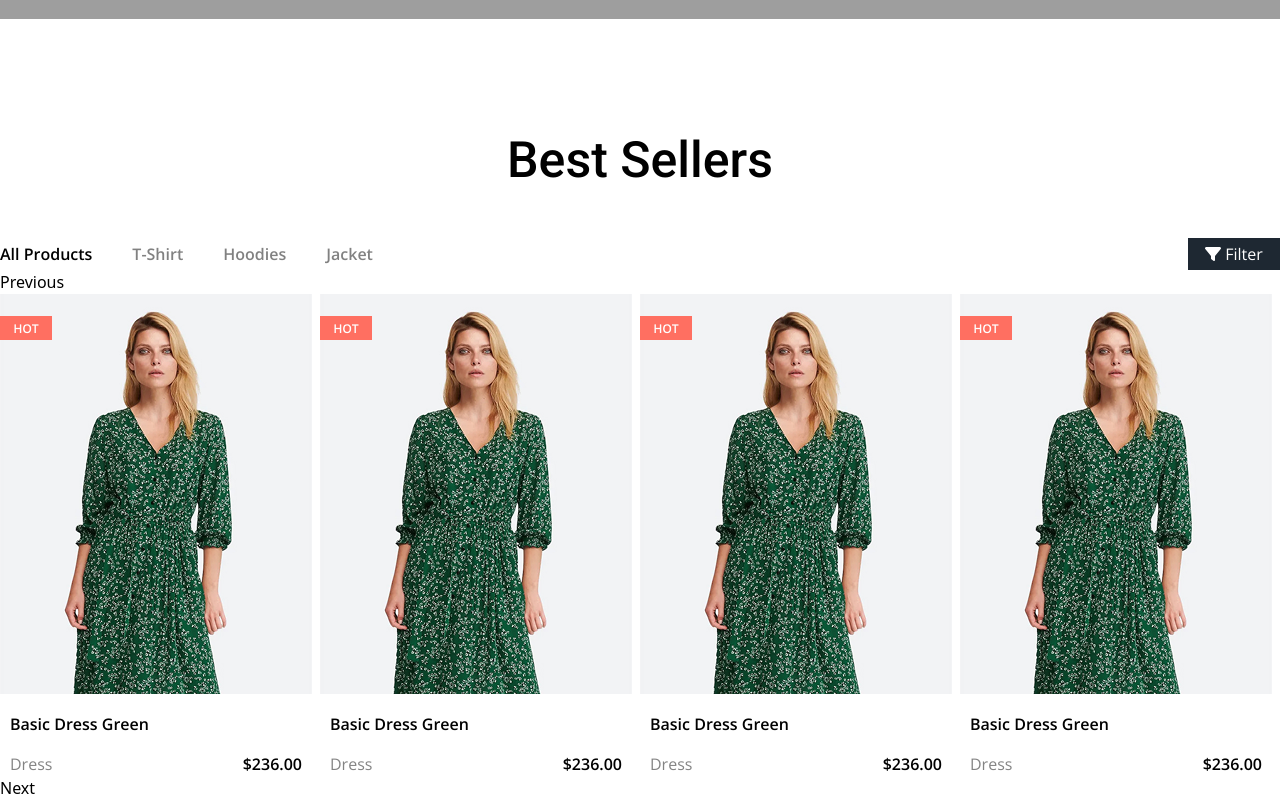
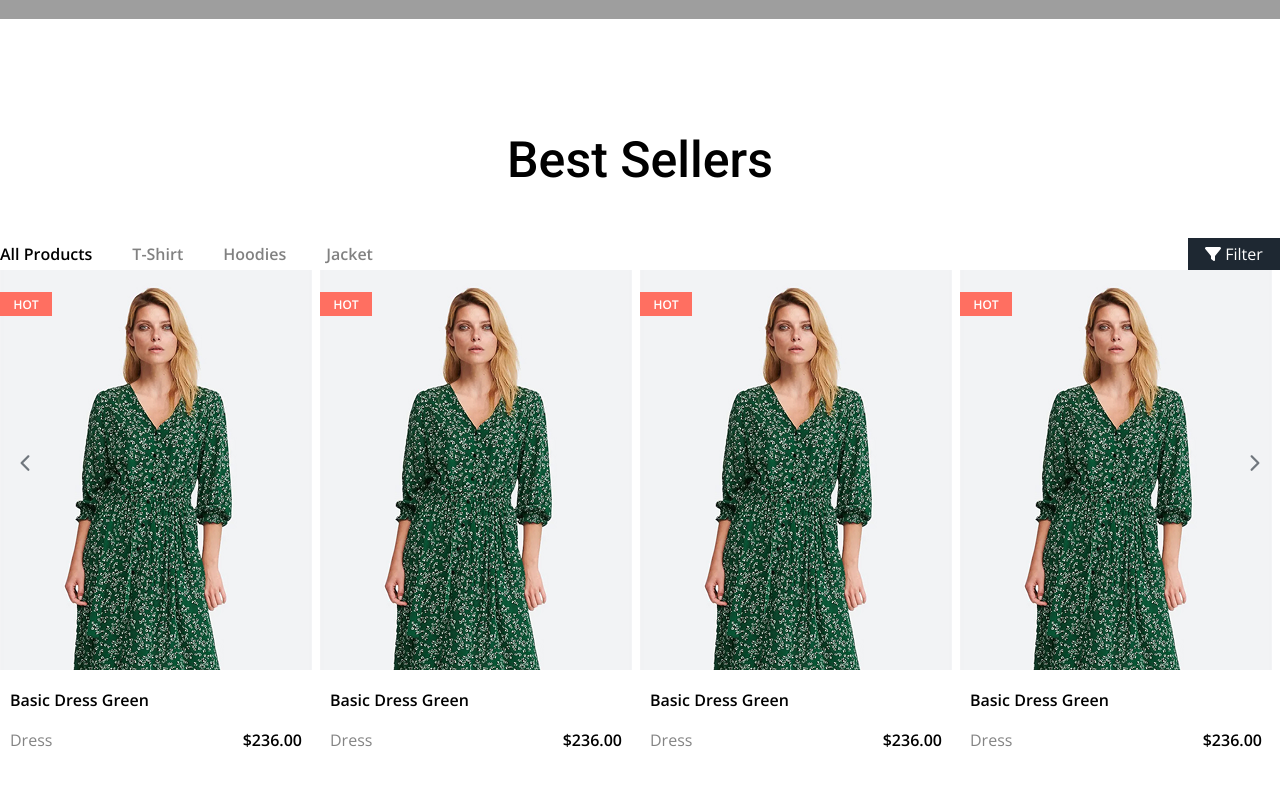
Before and after one commit to moshiurhossain/CoralReactjsResponsive, a React (Vite) app: page /main in a window 1280 px wide. Shown: the part 3875-4675 px from the top of the page. After the commit the page ends 4627 px from the top, so only its background shows below. Built offline with nearby package versions, Linux system fonts and the light colour scheme; grey boxes are pictures that could not be loaded.

Commit message:
arrows added and styled

```diff
--- a/src/App.css
+++ b/src/App.css
@@ -2,7 +2,28 @@
 /* roboto */
 @import url('https://fonts.googleapis.com/css2?family=Roboto:ital,wght@0,100..900;1,100..900&display=swap');
 
+/* open sans */
+@import url('https://fonts.googleapis.com/css2?family=Open+Sans:ital,wght@0,300..800;1,300..800&display=swap');
 
-/* open sans */
+.slick-prev{
+    font-size: x-large;
+    position: absolute;
+    top: 40%;
+    transform: translateY(-50%);
+    z-index: 1;
+    left: 1%;
+    color: hsla(210, 24%, 16%, 0.616);
 
-@import url('https://fonts.googleapis.com/css2?family=Open+Sans:ital,wght@0,300..800;1,300..800&display=swap');
+}
+.slick-next{
+    font-size: x-large;
+    position: absolute;
+    right: 1%;
+    top: 40%;
+    transform: translateY(-50%);
+    z-index: 1;
+    color: hsla(210, 24%, 16%, 0.616);
+}
+.slider-rel{
+    position: relative;
+}
--- a/src/components/BestSeller.jsx
+++ b/src/components/BestSeller.jsx
@@ -9,6 +9,9 @@ import p3 from '../assets/images/p3.png'
 import p6 from '../assets/images/p6.png'
 import "slick-carousel/slick/slick.css";
 import Slider from "react-slick";
+import { IoIosArrowBack } from "react-icons/io";
+import { IoIosArrowForward } from "react-icons/io";
+import '../App.css'
 
 const BestSeller = () => {
 
@@ -17,7 +20,9 @@ const settings = {
     infinite: true,
     speed: 500,
     slidesToShow: 4,
-    slidesToScroll: 1
+    slidesToScroll: 1,
+    nextArrow: <IoIosArrowForward />,
+    prevArrow: <IoIosArrowBack />
   };
 
 
@@ -47,7 +52,7 @@ const settings = {
          </div>
            {/* nav tabs ends */}
            {/* slider img start */}
-               <div className="slider-container">
+               <div className="slider-container slider-rel">
                      <Slider {...settings}>
                         <div>
             <SingleCardproduct
```
